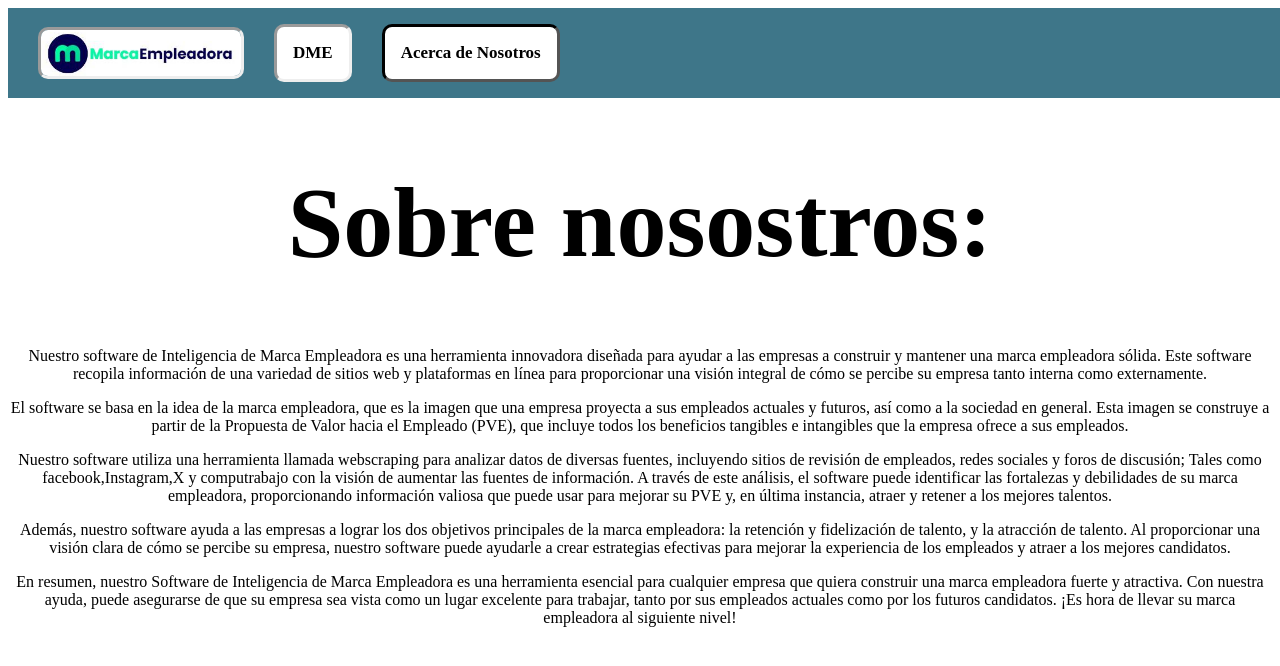
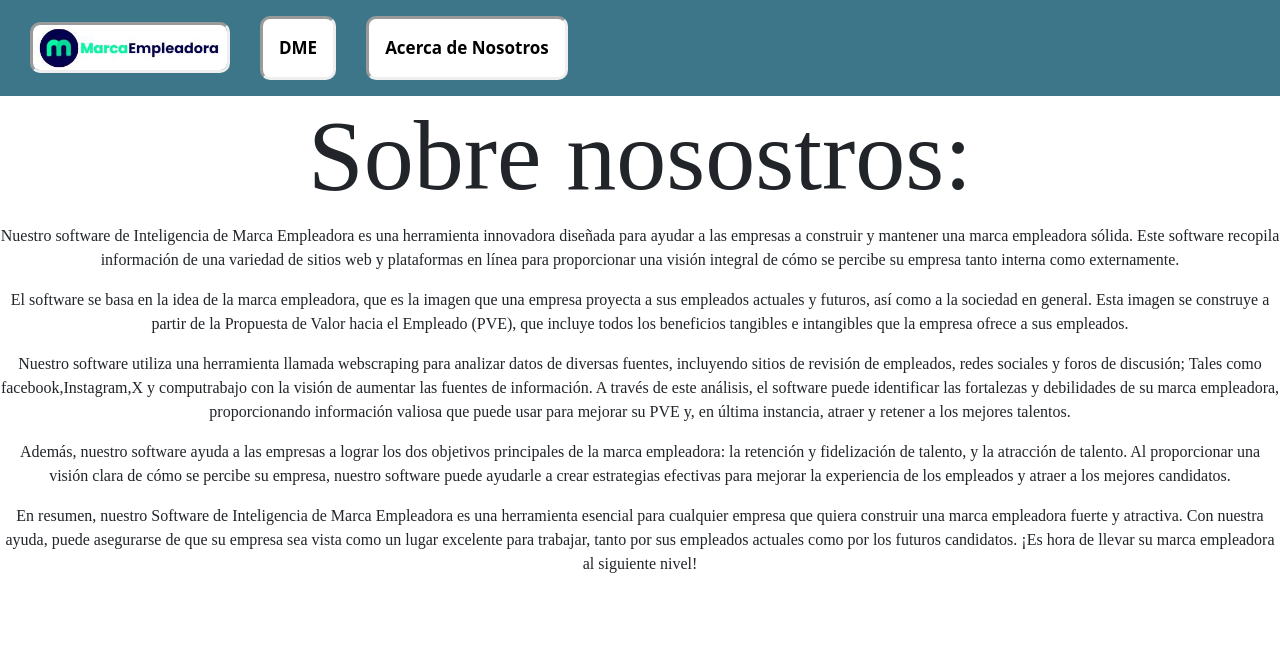
Before and after one commit to Jeronimo1303/DME_Proyectofinal, a Django app: template cliente/templates/nosotros.html in a window 1280 px wide. Shown: the top 666 px of the page. Run offline with Django 4.2, Linux system fonts and the light colour scheme; the template is opened without the code that fills it: most values are stand-ins (such as "Sample title", 1, 10 or a date in 2020).

Commit message:
style changes to the about page and linked up the buttons

```diff
--- a/cliente/static/styles.css
+++ b/cliente/static/styles.css
@@ -158,3 +158,7 @@ select{
     border-color: black;
     text-align: center;
 }
+
+p{
+    font-family: 'Times New Roman', Times, serif;
+}
--- a/cliente/templates/cliente.html
+++ b/cliente/templates/cliente.html
@@ -14,7 +14,7 @@
     <header class="main-header fade" style="opacity: 1;">
         <nav class="nav">
             <img src="{% static '/Logos/DMElogo.png' %}" alt="LCM_Logo" class="logo" width="200" >
-            <a href="">
+            <a href="/">
                 DME
             </a>
             <a href="nosotros">
--- a/cliente/templates/nosotros.html
+++ b/cliente/templates/nosotros.html
@@ -3,32 +3,37 @@
 <html lang="es">
 
 <head>
+    <meta name="viewport" content="width=device-width, initial-scale=1.0">
+    <title>{{name}}</title>
+    <link href="https://cdn.jsdelivr.net/npm/bootstrap@5.3.3/dist/css/bootstrap.min.css" rel="stylesheet" integrity="sha384-QWTKZyjpPEjISv5WaRU9OFeRpok6YctnYmDr5pNlyT2bRjXh0JMhjY6hW+ALEwIH" crossorigin="anonymous">
     <link rel="stylesheet" href="{% static 'styles.css' %}">
     <meta charset="UTF-8">
-    <meta name="viewport" content="width=device-width, initial-scale=1.0">
 </head>
 
 <body>
-    <header class="main-header" style="opacity: 1;">
+    <header class="main-header fade" style="opacity: 1;">
         <nav class="nav">
             <img src="{% static '/Logos/DMElogo.png' %}" alt="LCM_Logo" class="logo" width="200" >
-            <a href="cliente">
+            <a href="/">
                 DME
             </a>
-            <a href="">
+            <a href="nosotros">
                 Acerca de Nosotros
             </a>
         </nav>
     </header>
 
-    <h1>Sobre nosostros:</h1>
-    <p>Nuestro software de Inteligencia de Marca Empleadora es una herramienta innovadora diseñada para ayudar a las empresas a construir y mantener una marca empleadora sólida. Este software recopila información de una variedad de sitios web y plataformas en línea para proporcionar una visión integral de cómo se percibe su empresa tanto interna como externamente.</p>
+    <h1 style="font-family: 'Times New Roman', Times, serif;">Sobre nosostros:</h1>
+    <div>
+        <p>Nuestro software de Inteligencia de Marca Empleadora es una herramienta innovadora diseñada para ayudar a las empresas a construir y mantener una marca empleadora sólida. Este software recopila información de una variedad de sitios web y plataformas en línea para proporcionar una visión integral de cómo se percibe su empresa tanto interna como externamente.</p>
 
-    <p>El software se basa en la idea de la marca empleadora, que es la imagen que una empresa proyecta a sus empleados actuales y futuros, así como a la sociedad en general. Esta imagen se construye a partir de la Propuesta de Valor hacia el Empleado (PVE), que incluye todos los beneficios tangibles e intangibles que la empresa ofrece a sus empleados.</p>
+        <p>El software se basa en la idea de la marca empleadora, que es la imagen que una empresa proyecta a sus empleados actuales y futuros, así como a la sociedad en general. Esta imagen se construye a partir de la Propuesta de Valor hacia el Empleado (PVE), que incluye todos los beneficios tangibles e intangibles que la empresa ofrece a sus empleados.</p>
 
-    <p>Nuestro software utiliza una herramienta llamada webscraping para analizar datos de diversas fuentes, incluyendo sitios de revisión de empleados, redes sociales y foros de discusión; Tales como facebook,Instagram,X y computrabajo con la visión de aumentar las fuentes de información. A través de este análisis, el software puede identificar las fortalezas y debilidades de su marca empleadora, proporcionando información valiosa que puede usar para mejorar su PVE y, en última instancia, atraer y retener a los mejores talentos.</p>
+        <p>Nuestro software utiliza una herramienta llamada webscraping para analizar datos de diversas fuentes, incluyendo sitios de revisión de empleados, redes sociales y foros de discusión; Tales como facebook,Instagram,X y computrabajo con la visión de aumentar las fuentes de información. A través de este análisis, el software puede identificar las fortalezas y debilidades de su marca empleadora, proporcionando información valiosa que puede usar para mejorar su PVE y, en última instancia, atraer y retener a los mejores talentos.</p>
 
-    <p>Además, nuestro software ayuda a las empresas a lograr los dos objetivos principales de la marca empleadora: la retención y fidelización de talento, y la atracción de talento. Al proporcionar una visión clara de cómo se percibe su empresa, nuestro software puede ayudarle a crear estrategias efectivas para mejorar la experiencia de los empleados y atraer a los mejores candidatos.</p>
+        <p>Además, nuestro software ayuda a las empresas a lograr los dos objetivos principales de la marca empleadora: la retención y fidelización de talento, y la atracción de talento. Al proporcionar una visión clara de cómo se percibe su empresa, nuestro software puede ayudarle a crear estrategias efectivas para mejorar la experiencia de los empleados y atraer a los mejores candidatos.</p>
 
-    <p>En resumen, nuestro Software de Inteligencia de Marca Empleadora es una herramienta esencial para cualquier empresa que quiera construir una marca empleadora fuerte y atractiva. Con nuestra ayuda, puede asegurarse de que su empresa sea vista como un lugar excelente para trabajar, tanto por sus empleados actuales como por los futuros candidatos. ¡Es hora de llevar su marca empleadora al siguiente nivel!</p>
+        <p>En resumen, nuestro Software de Inteligencia de Marca Empleadora es una herramienta esencial para cualquier empresa que quiera construir una marca empleadora fuerte y atractiva. Con nuestra ayuda, puede asegurarse de que su empresa sea vista como un lugar excelente para trabajar, tanto por sus empleados actuales como por los futuros candidatos. ¡Es hora de llevar su marca empleadora al siguiente nivel!</p>
+
+    </div>
 </body>
```
